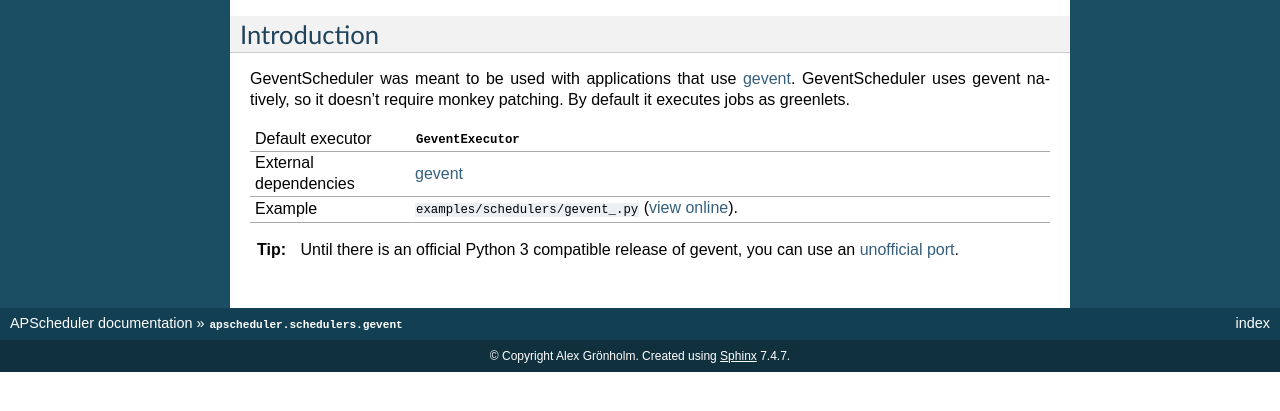
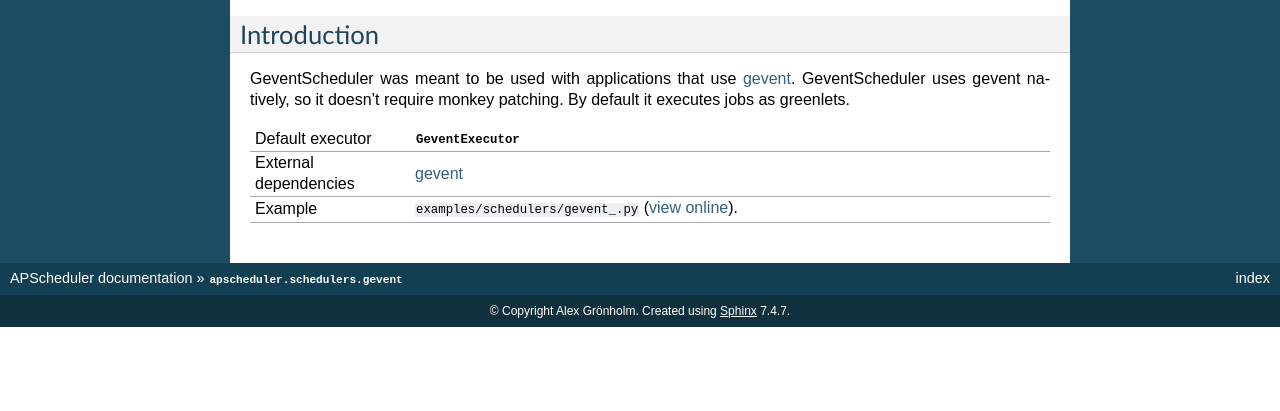
Before and after one commit to agronholm/apscheduler, a Sphinx documentation site: the page built from docs/modules/schedulers/gevent.rst, in a window 1280 px wide, cut to the strip 359-770 px from the top of the page. Built offline with Sphinx 7.4.7, drawn with Linux system fonts in a browser that asks for light colours.

Commit message:
gevent is already available for Python 2.x and 3.x

```diff
--- a/docs/modules/schedulers/gevent.rst
+++ b/docs/modules/schedulers/gevent.rst
@@ -26,6 +26,3 @@ GeventScheduler uses gevent natively, so it doesn't require monkey patching. By
    * - Example
      - ``examples/schedulers/gevent_.py``
        (`view online <https://github.com/agronholm/apscheduler/tree/master/examples/schedulers/gevent_.py>`_).
-
-.. tip:: Until there is an official Python 3 compatible release of gevent, you can use an
-   `unofficial port <https://github.com/fantix/gevent>`_.
```
